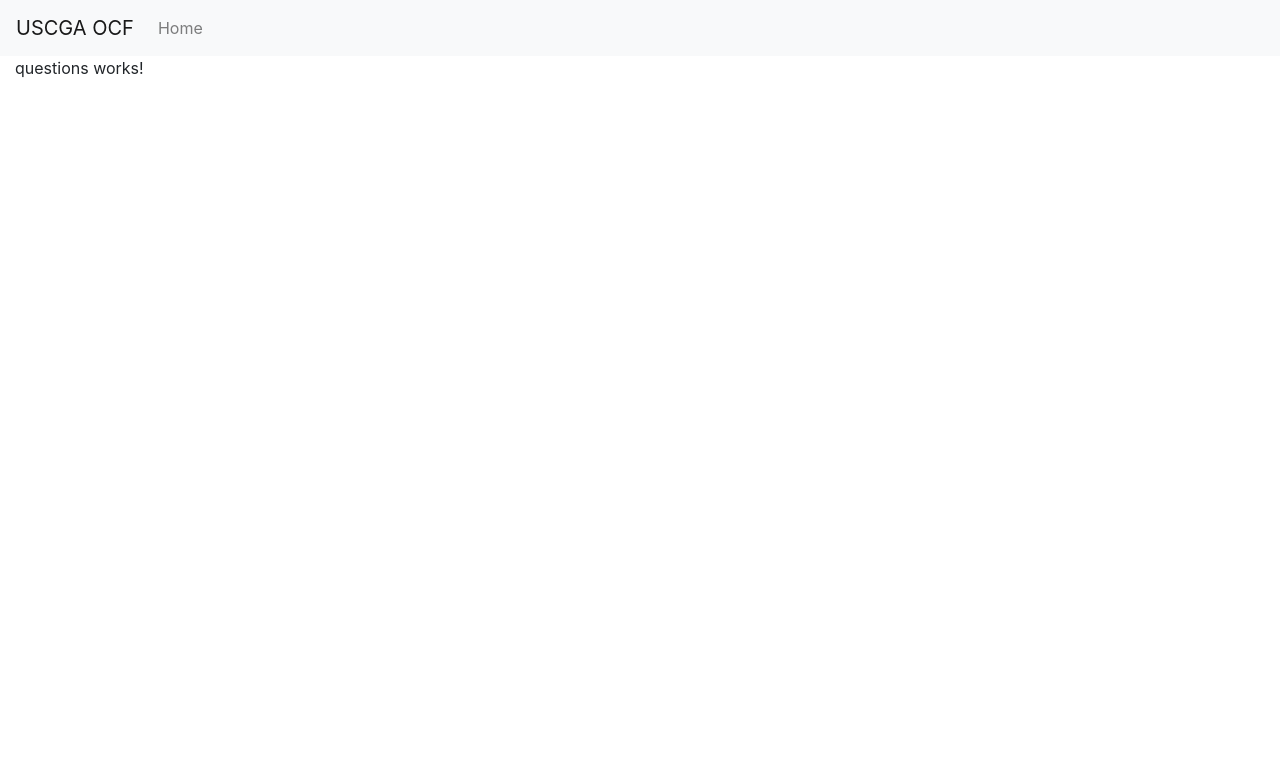
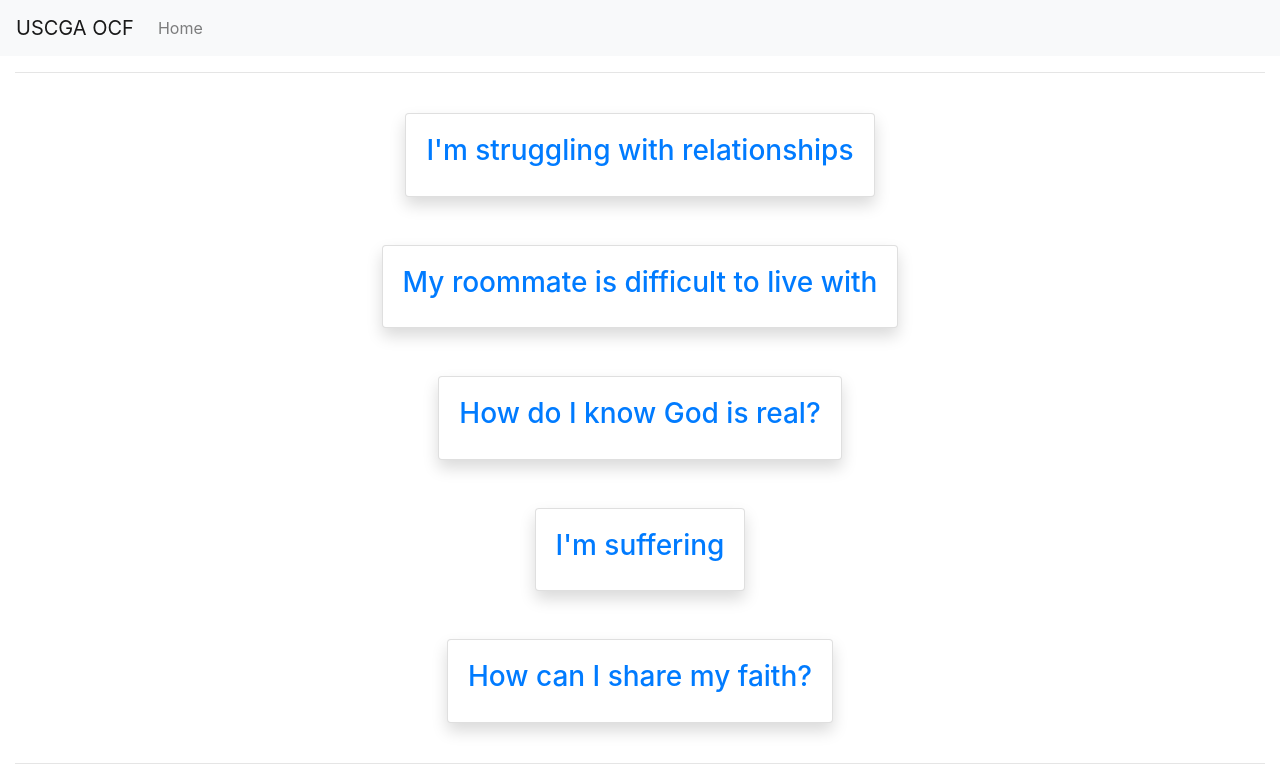
Before and after one commit to glenngartner/OCF_Guidance, an Angular app: page /questions in a window 1280 px wide. Shown: the top 772 px of the page. Built offline with nearby package versions, Linux system fonts and the light colour scheme.

Commit message:
add questions page and list

```diff
--- a/src/app/main/main.component.html
+++ b/src/app/main/main.component.html
@@ -1,5 +1,15 @@
 <div class="row">
-  <div class="col-auto">
-    <button class="btn btn-dark">Sea Bag</button>
+  <div class="mt-2 col-lg-2"></div>
+  <div class="mt-2 col-lg-8">
+    <div class="card mx-auto w-75 text-center" style="width: 18rem;">
+      <h3 class="card-header">Your Seabag</h3>
+      <a routerLink="/questions">
+        <img class="card-img-top" src="assets/seabag01.jpg" alt="Card image cap">
+      </a>
+      <div class="card-footer text-muted text-center">
+        <h4 class="card-text">What do you want to say here?</h4>
+      </div>
+    </div>
+    <div class="mt-2 col-lg-2"></div>
   </div>
 </div>
--- a/src/app/questions/questions.component.html
+++ b/src/app/questions/questions.component.html
@@ -1,3 +1,20 @@
-<p>
-  questions works!
-</p>
+<div class="row">
+  <div class="col-sm">
+    <hr>
+    <div *ngFor="let question of questions; let i = index;" class="row">
+      <a class="col-auto mx-auto my-4" href="/"
+         (mouseover)="onPointerOver(i)"
+         (mouseleave)="onPointerOut(i)">
+        <div class="card"
+             [class.shadow]="!question.mouseOver"
+             [class.shadow-sm]="question.mouseOver"
+        >
+          <h3 class="card-body mx-auto"
+            [style.color]="gray"
+          >{{question.body}}</h3>
+        </div>
+      </a>
+    </div>
+    <hr>
+  </div>
+</div>
--- a/src/app/questions/questions.component.ts
+++ b/src/app/questions/questions.component.ts
@@ -1,4 +1,9 @@
-import { Component, OnInit } from '@angular/core';
+import {Component, OnInit} from '@angular/core';
+
+interface Question {
+  body: string;
+  mouseOver: boolean;
+}
 
 @Component({
   selector: 'app-questions',
@@ -7,9 +12,31 @@ import { Component, OnInit } from '@angular/core';
 })
 export class QuestionsComponent implements OnInit {
 
-  constructor() { }
+  public questionBodies = [
+    'I\'m struggling with relationships',
+    'My roommate is difficult to live with',
+    'How do I know God is real?',
+    'I\'m suffering',
+    'How can I share my faith?'
+  ];
+
+  public questions: Question[] = [];
+
+  constructor() {
+  }
 
   ngOnInit() {
+    for (const questionBody of this.questionBodies) {
+      this.questions.push({body: questionBody, mouseOver: false});
+    }
+  }
+
+  public onPointerOver(i: number) {
+    this.questions[i].mouseOver = true;
+  }
+
+  public onPointerOut(i: number) {
+    this.questions[i].mouseOver = false;
   }
 
 }
```
